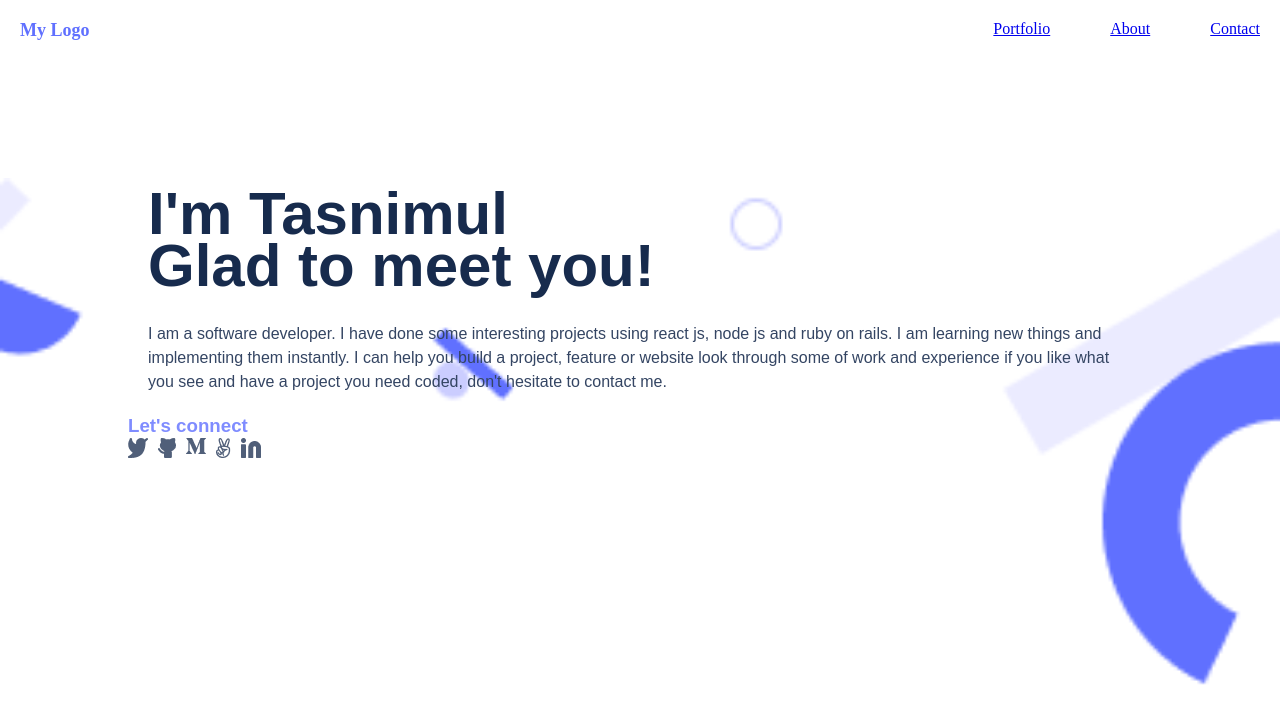
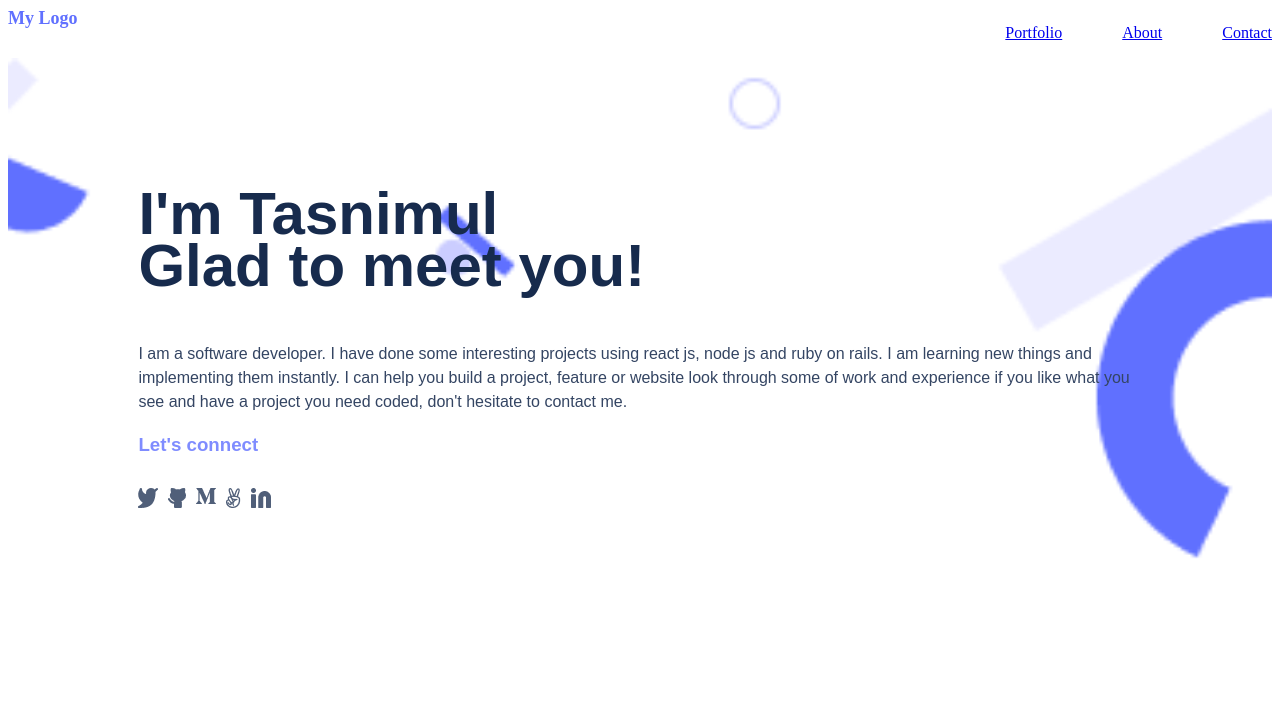
Before and after one commit to tasnimulhasan07/skel-4, a website: page index.html in a window 1280 px wide. Drawn offline with Linux system fonts and the light colour scheme.

Commit message:
update css
fixed background issue and alignment issue

```diff
--- a/styles.css
+++ b/styles.css
@@ -1,11 +1,5 @@
 * {
   padding: 0;
-  margin: 0;
-}
-
-header {
-  margin: 10px;
-  padding: 10px;
 }
 
 .nav-menu-content {
@@ -88,9 +82,11 @@ a:hover {
 .homepage {
   background: url("Image/backimg.png");
   background-repeat: no-repeat;
-  background-attachment: fixed;
   background-size: cover;
-  height: 718px;
+  margin: auto;
+  overflow: hidden;
+  min-height: 600px;
+  padding: 5px;
 }
 
 .introduction {
@@ -106,8 +102,6 @@ a:hover {
   align-items: center;
   color: #172b4d;
   font-family: 'poppins', sans-serif;
-  margin: 10px;
-  padding: 10px;
 }
 
 .me {
@@ -117,8 +111,6 @@ a:hover {
   font-style: normal;
   color: #344563;
   font-family: 'poppins', sans-serif;
-  margin: 10px;
-  padding: 10px;
 }
 
 .connect {
@@ -127,6 +119,9 @@ a:hover {
   line-height: 24px;
   color: #7f8cff;
   font-family: 'poppins', sans-serif;
+  flex: none;
+  order: 0;
+  flex-grow: 0;
 }
 
 .social ul {
@@ -134,4 +129,13 @@ a:hover {
   display: flex;
   float: left;
   gap: 10px;
+  position: static;
+  width: 170.17px;
+  height: 20px;
+  left: 24px;
+  top: 470px;
+  flex: none;
+  order: 3;
+  flex-grow: 0;
+  margin: 12px 0px;
 }
```
